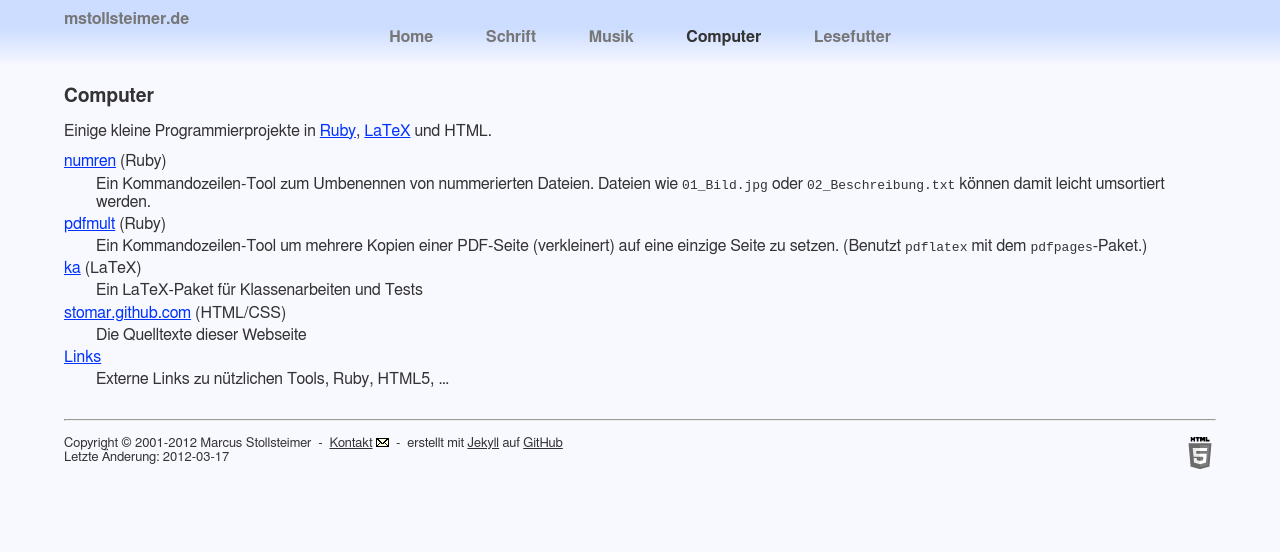
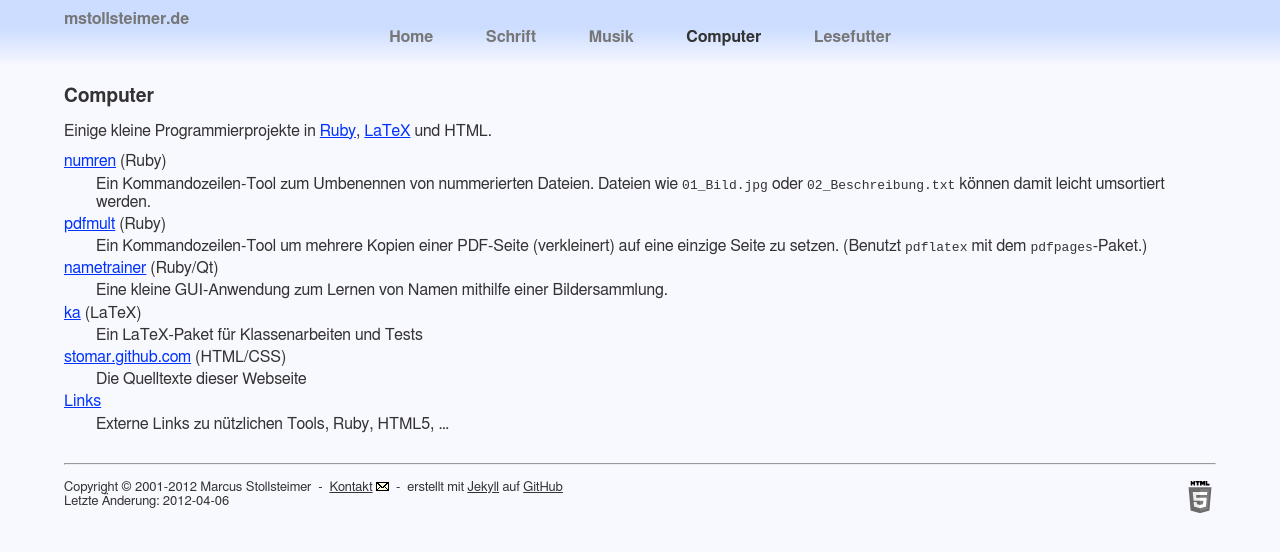
Before and after one commit to stomar/stomar.github.com, a Jekyll site: the page built from computer/index.md, in a window 1280 px wide. Shown: the top 552 px of the page. Built offline with Jekyll 4.4.1, drawn with Linux system fonts in a browser that asks for light colours.

Commit message:
link to nametrainer added

```diff
--- a/computer/index.md
+++ b/computer/index.md
@@ -1,7 +1,7 @@
 ---
 layout: main
 title: Computer
-date: 2012-03-17
+date: 2012-04-06
 ---
 
 [Ruby]: http://www.ruby-lang.org/
@@ -21,6 +21,10 @@ Einige kleine Programmierprojekte in [Ruby][Ruby], [LaTeX][LaTeX] und HTML.
     auf eine einzige Seite zu setzen.
     (Benutzt `pdflatex` mit dem `pdfpages`-Paket.)
 
+[nametrainer](https://github.com/stomar/nametrainer/) (Ruby/Qt)
+
+  : Eine kleine GUI-Anwendung zum Lernen von Namen mithilfe einer Bildersammlung.
+
 [ka](https://github.com/stomar/ka/) (LaTeX)
 
   : Ein LaTeX-Paket für Klassenarbeiten und Tests
```
